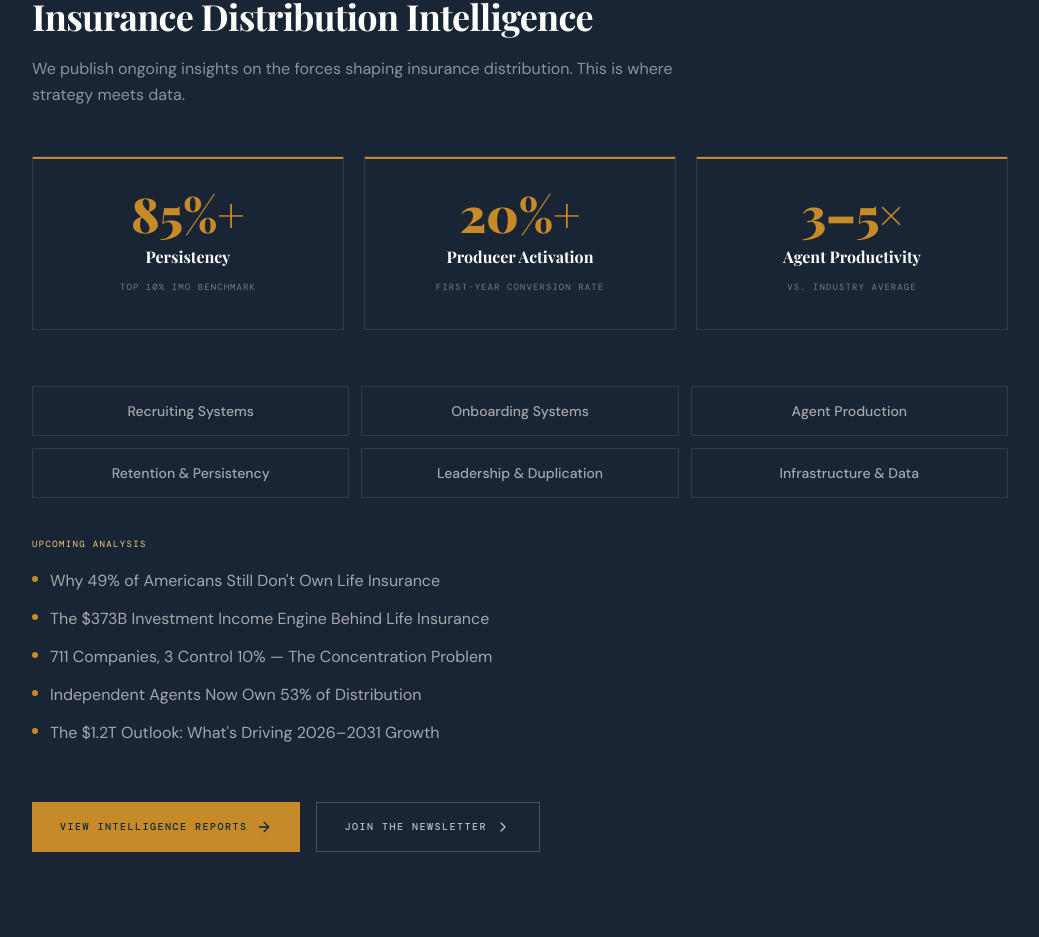
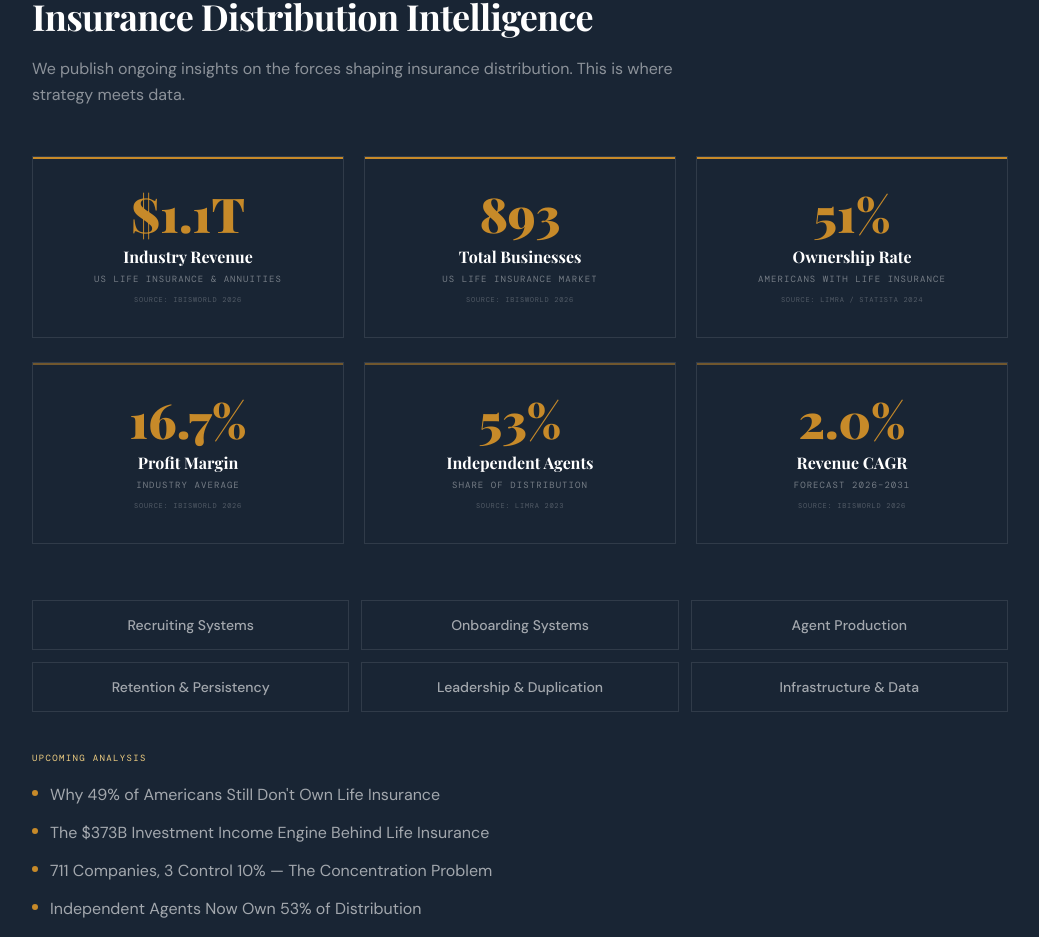
Before and after one commit to michaelschuettephoto-code/clientelebuilders, a React (Vite) app: page / in a window 1280 px wide. Shown: the part 3962-4899 px from the top of the page, without its empty margins (120-1159 px from the left). Built offline with nearby package versions, Linux system fonts and the light colour scheme; a web font is replaced by a local one.

Commit message:
Redeveloped content with data
Co-authored-by: michaelschuettephoto-code <236507827+michaelschuettephoto-code@users.noreply.github.com>

```diff
--- a/src/pages/Index.tsx
+++ b/src/pages/Index.tsx
@@ -325,11 +325,11 @@ const Index = () => {
           </p>
 
           {/* KPI Benchmark Cards */}
-          <div className="grid sm:grid-cols-3 gap-5 mb-14">
+          <div className="grid sm:grid-cols-3 gap-5 mb-6">
             {[
-              { stat: "85%+", label: "Persistency", sub: "Top 10% IMO benchmark" },
-              { stat: "20%+", label: "Producer Activation", sub: "First-year conversion rate" },
-              { stat: "3–5×", label: "Agent Productivity", sub: "vs. industry average" },
+              { stat: "$1.1T", label: "Industry Revenue", sub: "US Life Insurance & Annuities", source: "IBISWorld 2026" },
+              { stat: "893", label: "Total Businesses", sub: "US Life Insurance market", source: "IBISWorld 2026" },
+              { stat: "51%", label: "Ownership Rate", sub: "Americans with life insurance", source: "LIMRA / Statista 2024" },
             ].map((kpi) => (
               <div
                 key={kpi.label}
@@ -342,8 +342,37 @@ const Index = () => {
                 <span className="font-serif text-base font-bold text-primary-foreground block mb-1">
                   {kpi.label}
                 </span>
-                <span className="font-mono text-[9px] tracking-[0.12em] text-primary-foreground/40 uppercase">
+                <span className="font-mono text-[9px] tracking-[0.12em] text-primary-foreground/40 uppercase block">
                   {kpi.sub}
+                </span>
+                <span className="font-mono text-[7px] tracking-[0.1em] text-primary-foreground/25 uppercase mt-2 block">
+                  Source: {kpi.source}
+                </span>
+              </div>
+            ))}
+          </div>
+          <div className="grid sm:grid-cols-3 gap-5 mb-14">
+            {[
+              { stat: "16.7%", label: "Profit Margin", sub: "Industry average", source: "IBISWorld 2026" },
+              { stat: "53%", label: "Independent Agents", sub: "Share of distribution", source: "LIMRA 2023" },
+              { stat: "2.0%", label: "Revenue CAGR", sub: "Forecast 2026–2031", source: "IBISWorld 2026" },
+            ].map((kpi) => (
+              <div
+                key={kpi.label}
+                className="border border-primary-foreground/10 p-8 text-center relative group hover:border-accent/40 transition-colors"
+              >
+                <div className="absolute top-0 left-0 right-0 h-[2px] bg-accent opacity-50" />
+                <span className="font-serif text-4xl md:text-5xl font-black text-accent block mb-2">
+                  {kpi.stat}
+                </span>
+                <span className="font-serif text-base font-bold text-primary-foreground block mb-1">
+                  {kpi.label}
+                </span>
+                <span className="font-mono text-[9px] tracking-[0.12em] text-primary-foreground/40 uppercase block">
+                  {kpi.sub}
+                </span>
+                <span className="font-mono text-[7px] tracking-[0.1em] text-primary-foreground/25 uppercase mt-2 block">
+                  Source: {kpi.source}
                 </span>
               </div>
             ))}
--- a/src/pages/Intelligence.tsx
+++ b/src/pages/Intelligence.tsx
@@ -172,6 +172,25 @@ const Intelligence = () => {
                 </div>
               </div>
             </div>
+          </div>
+        </div>
+      </section>
+
+      {/* ═══ MARKET CONTEXT BAR ═══ */}
+      <section className="border-b border-white/[0.06] bg-[hsl(var(--ink))]">
+        <div className="container max-w-7xl mx-auto px-6 py-6">
+          <div className="flex flex-wrap justify-center gap-8 md:gap-16">
+            {[
+              { stat: "$1.1 trillion", label: "Industry Revenue", source: "IBISWorld 2026" },
+              { stat: "711", label: "Life Insurance Companies", source: "Statista 2024" },
+              { stat: "262M", label: "Policies in Force", source: "ACLI 2024" },
+            ].map((item) => (
+              <div key={item.label} className="text-center">
+                <span className="font-serif text-2xl md:text-3xl font-black text-accent block">{item.stat}</span>
+                <span className="text-white/50 text-xs font-medium block">{item.label}</span>
+                <span className="font-mono text-[7px] tracking-[0.1em] text-white/20 uppercase">{item.source}</span>
+              </div>
+            ))}
           </div>
         </div>
       </section>
--- a/src/pages/Reports.tsx
+++ b/src/pages/Reports.tsx
@@ -62,6 +62,24 @@ const Reports = () => {
           <p className="text-primary-foreground/35 text-sm max-w-md mx-auto">
             Each report follows our institutional framework: Executive Brief → System Breakdown → KPI Analysis → Bottleneck Identification → Strategic Recommendations.
           </p>
+        </div>
+      </section>
+
+      {/* Market Snapshot */}
+      <section className="bg-[hsl(var(--fog))] border-b border-border">
+        <div className="container max-w-4xl mx-auto px-6 py-14">
+          <span className="font-mono text-[9px] tracking-[0.18em] text-accent uppercase block mb-6">
+            Market Snapshot
+          </span>
+          <div className="grid grid-cols-2 sm:grid-cols-3 md:grid-cols-6 gap-4">
+            {MARKET_SNAPSHOT.map((item) => (
+              <div key={item.label} className="border border-border bg-card p-4 text-center">
+                <span className="font-serif text-2xl font-black text-accent block mb-1">{item.stat}</span>
+                <span className="text-foreground text-xs font-medium block mb-1">{item.label}</span>
+                <span className="font-mono text-[7px] tracking-[0.1em] text-muted-foreground uppercase">{item.source}</span>
+              </div>
+            ))}
+          </div>
         </div>
       </section>
 
```
